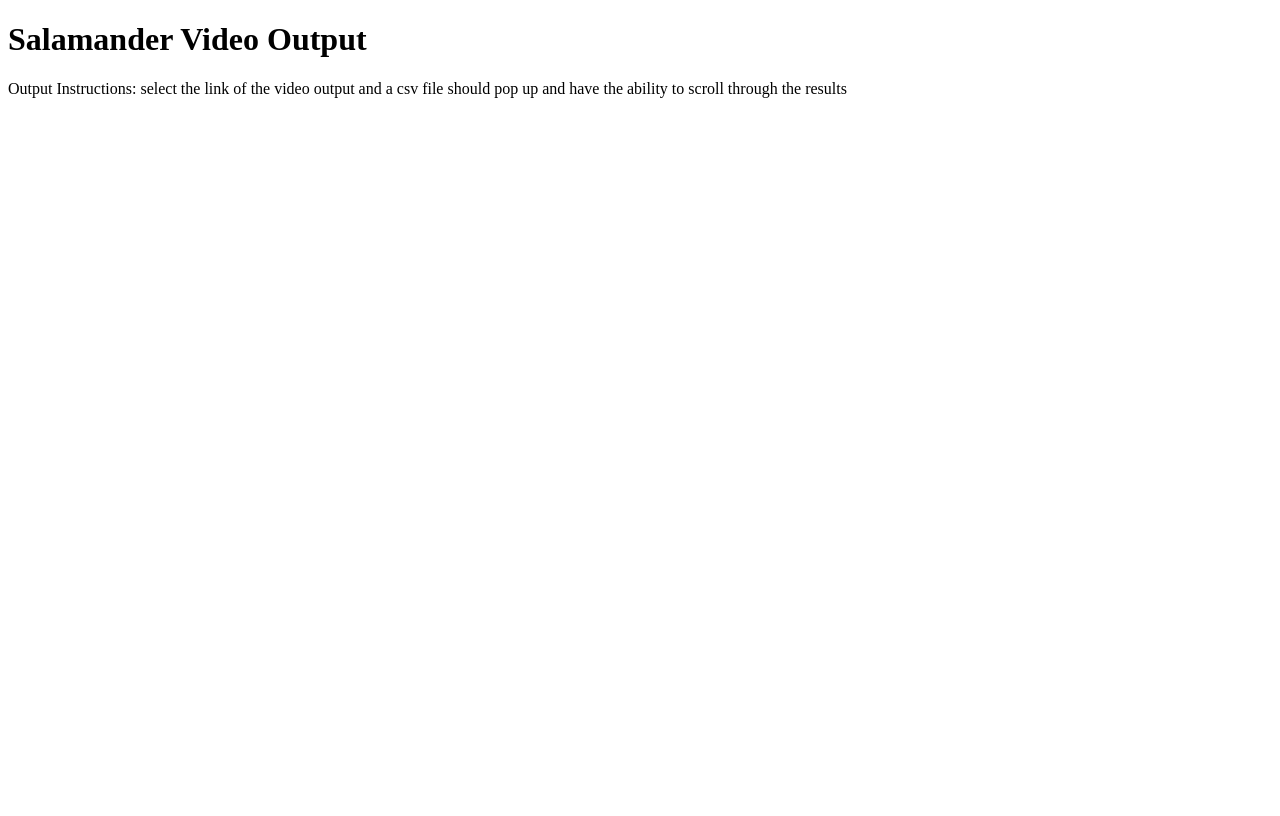
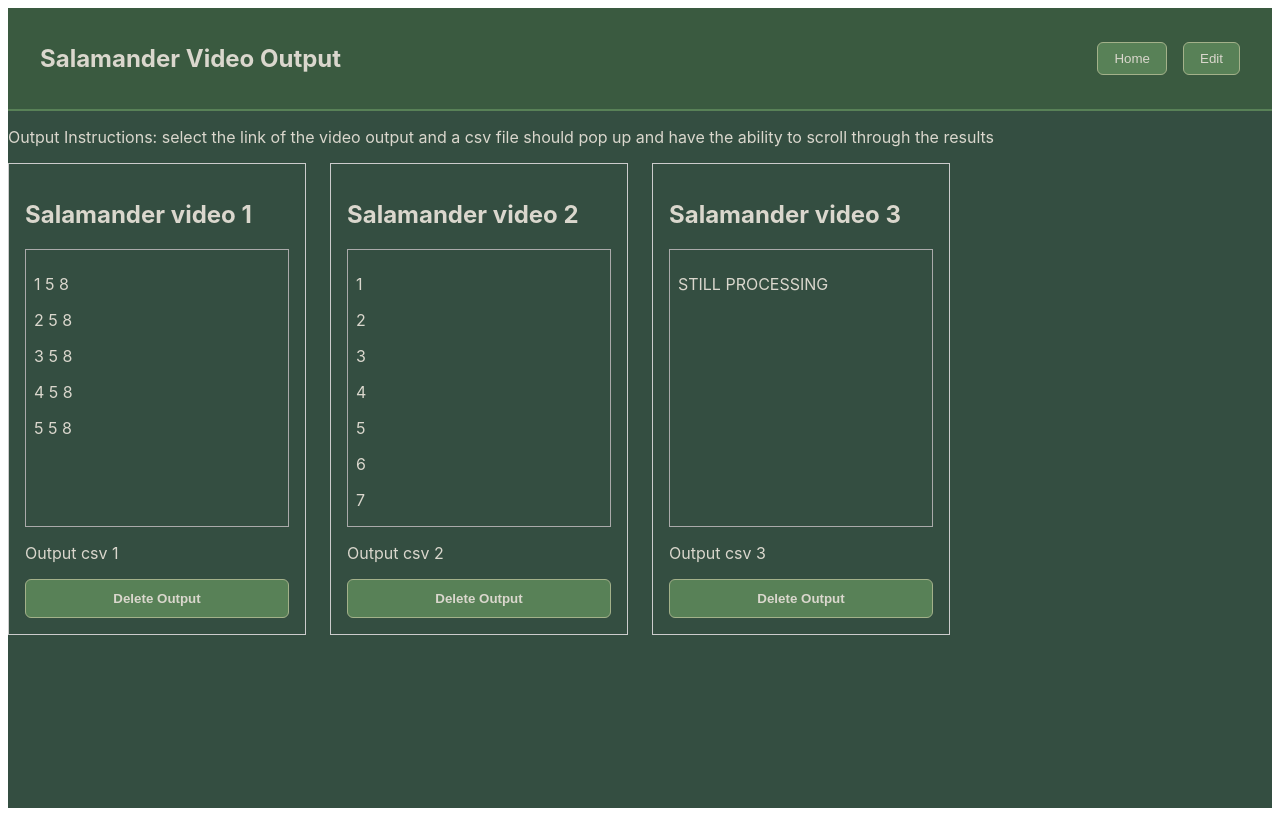
Before and after one commit to Butenkite/Front-End-Salamander, a Next.js app: page /output in a window 1280 px wide. Built offline with nearby package versions, Linux system fonts and the light colour scheme.

Commit message:
Finished static example page for output and fixed css issues

```diff
--- a/app/output/output.css
+++ b/app/output/output.css
@@ -0,0 +1,78 @@
+/* Color Palette
+--light:      #DAD7CD;
+--sage:       #A3B18A;
+--green:      #588157;
+--forest:     #3A5A40;
+--darkgreen:  #344E41;
+*/
+/* GLOBAL */
+.output-container {
+  font-family: Inter, sans-serif;
+  background: #344E41;
+  color: #DAD7CD;
+  min-height: 100vh;
+}
+
+/* NAVIGATION */
+.top-nav {
+  display: flex;
+  justify-content: space-between;
+  align-items: center;
+  padding: 1rem 2rem;
+  background: #3A5A40;
+  border-bottom: 2px solid #588157;
+}
+
+.nav-btn {
+  background: #588157;
+  color: #DAD7CD;
+  border: 1px solid #A3B18A;
+  padding: 0.5rem 1rem;
+  border-radius: 6px;
+  transition: 0.2s ease;
+}
+
+.nav-btn:hover {
+  background: #3A5A40;
+}
+
+.nav-right {
+  display: flex;
+  gap: 1rem;
+}
+
+.output-grid {
+  display: grid;
+  grid-template-columns: repeat(4, 1fr);
+  gap: 1.5rem;
+}
+
+.output-card {
+  border: 1px solid #ccc;
+  padding: 1rem;
+}
+
+.scroll-box {
+  border: 1px solid #aaa;
+  height: 260px;
+  overflow-y: scroll;
+  text-align: left;
+  padding: 0.5rem;
+}
+
+/* BUTTON */
+.delete-btn {
+  background: #588157;
+  color: #DAD7CD;
+  border: 1px solid #A3B18A;
+  padding: 0.7rem 1.2rem;
+  width: 100%;
+  border-radius: 6px;
+  font-weight: 600;
+  transition: transform 0.15s ease, background 0.2s ease;
+}
+
+.delete-btn:hover {
+  transform: scale(1.03);
+  background: #3A5A40;
+}
--- a/app/output/page.tsx
+++ b/app/output/page.tsx
@@ -5,14 +5,57 @@ import "./output.css";
 
 export default function OutputPage(){
     //im putting example data as this will need to be replace by API results
-return(
+    const outputs  = [
+        {
+        name: "Salamander video 1",
+        csv: ["1 5 8", "2 5 8", "3 5 8", "4 5 8", "5 5 8"],
+        done: true,
+        },
+         {
+        name: "Salamander video 2",
+        csv: ["1", "2", "3", "4", "5", "6", "7", "8"],
+        done: true,
+        },
+        {
+        name: "Salamander video 3",
+        csv: [],
+        done: false,
+        },
+    ]
+    return(
     <main className="output-container">
-        <h1 className="title">Salamander Video Output</h1>
+        <nav className="top-nav">
+        <h1 className="logo">Salamander Video Output</h1>
+          <div className="nav-right">
+        <button className="nav-btn">Home</button>
+        <button className="nav-btn">Edit</button>
+          </div>
+        </nav>
 
         <p className="instructions">
          Output Instructions: select the link of the video output and a csv file
         should pop up and have the ability to scroll through the results
         </p>
+
+         <section className="output-grid">
+        {outputs.map((out, index) => (
+          <div key={index} className="output-card">
+            <h2 className="video-title">{out.name}</h2>
+
+            <div className="scroll-box">
+              {out.done ? (
+                out.csv.map((line, i) => <p key={i}>{line}</p>)
+              ) : (
+                <p>STILL PROCESSING</p>
+              )}
+            </div>
+
+            <p className="csv-label">Output csv {index + 1}</p>
+
+            <button className="delete-btn">Delete Output</button>
+          </div>
+        ))}
+      </section>
     </main>
 )
 }
```
